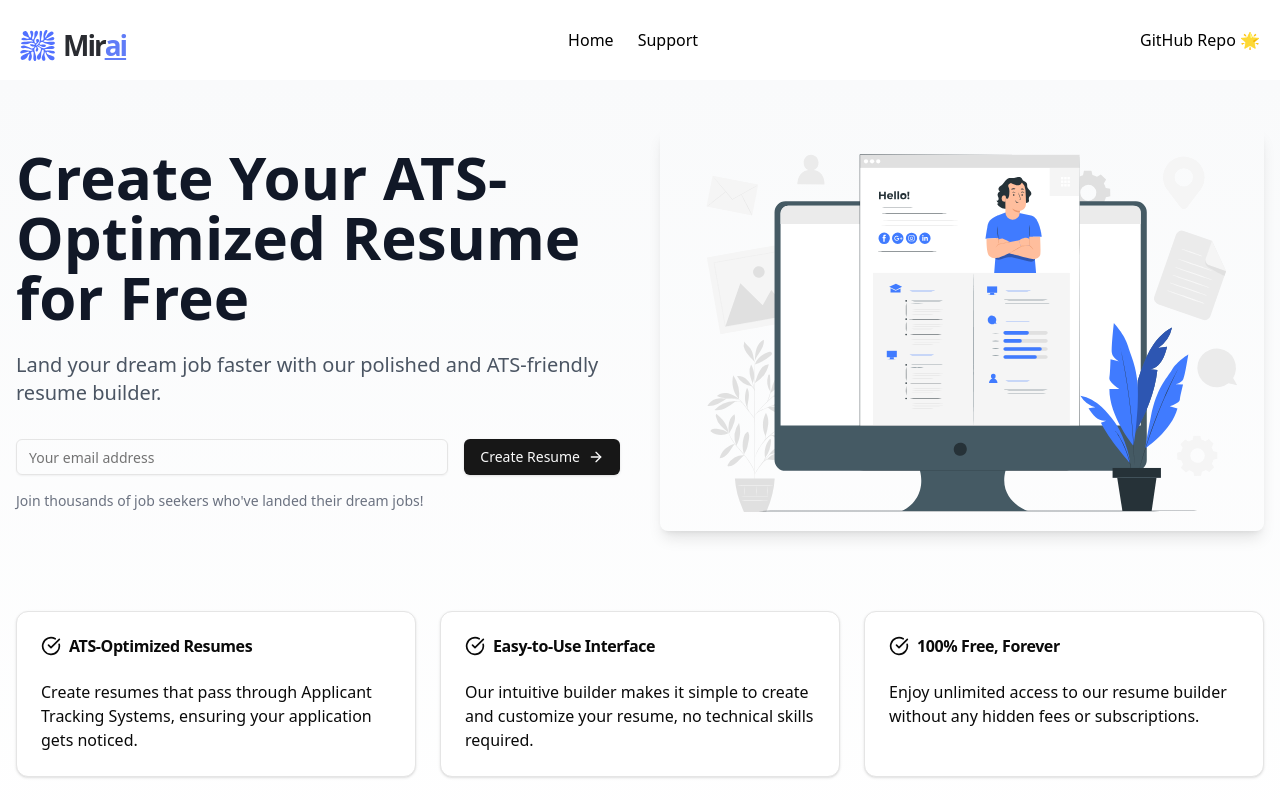
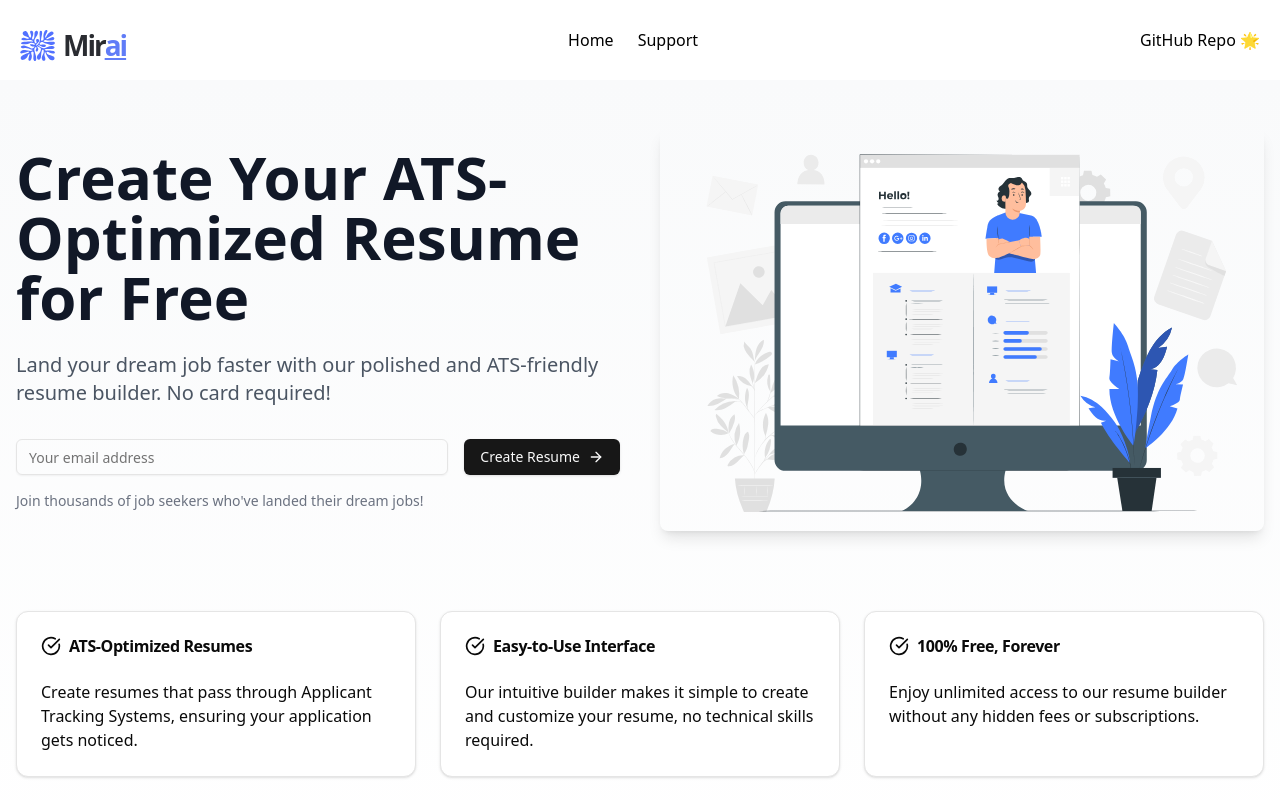
Before and after one commit to ganeshdanuri/mirai, a React (Vite) app in the folder client/: page / in a window 1280 px wide. Shown: the top 800 px of the page. Built offline with nearby package versions, Linux system fonts and the light colour scheme; what @react-pdf/renderer would draw is missing.

Commit message:
undo changes

```diff
--- a/client/src/components/Hero.jsx
+++ b/client/src/components/Hero.jsx
@@ -31,7 +31,7 @@ const Hero = () => {
             </h1>
             <p className="text-xl mb-8 text-gray-600 dark:text-gray-300">
               Land your dream job faster with our polished and ATS-friendly
-              resume builder.
+              resume builder. No  card required!
             </p>
             <form onSubmit={handleSubmit(onSubmit)} className="space-y-4">
               <div className="flex flex-col sm:flex-row gap-4">
```
